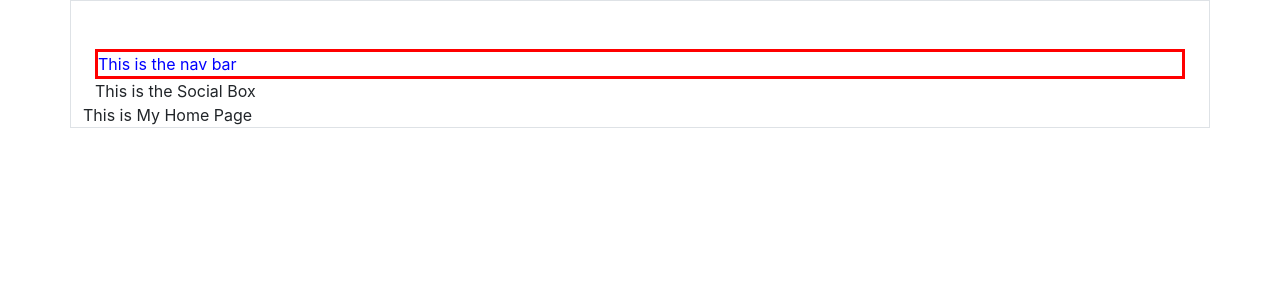
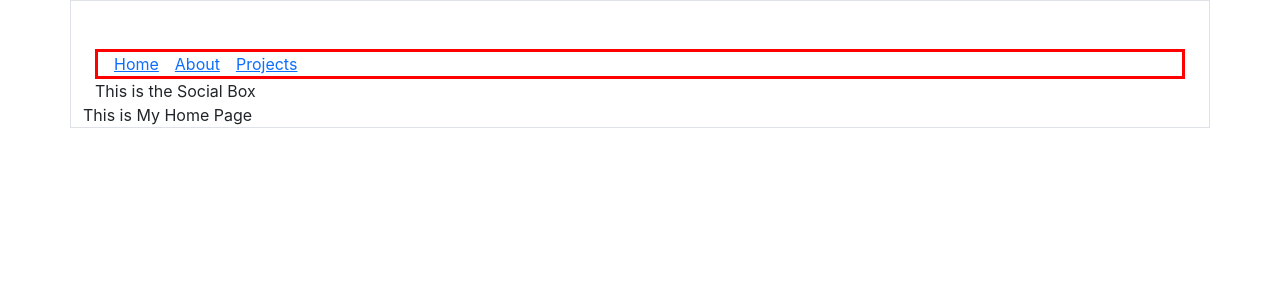
Before and after one commit to Job85/portfolio-site, a React (Create React App) app: page / in a window 1280 px wide. Shown: the top 300 px of the page. Built offline with nearby package versions, Linux system fonts and the light colour scheme.

Commit message:
styled nav-bar and anchor tags

```diff
--- a/public/css/main.css
+++ b/public/css/main.css
@@ -1,6 +1,13 @@
 .nav-bar {
   color: blue;
   border: solid red;
+  display: flex;
+  flex-direction: row;
+  justify-content: flex-start;
+}
+.nav-bar a {
+  display: block;
+  padding-left: 1rem;
 }
 
 /*# sourceMappingURL=main.css.map */
--- a/src/components/Header/NavBar.jsx
+++ b/src/components/Header/NavBar.jsx
@@ -6,10 +6,9 @@ const NavBar = () => {
 
     return (
         <div className="nav-bar">
-            This is the nav bar
-            {/* <NavLink to='/'>Home</NavLink>
+            <NavLink to='/'>Home</NavLink>
             <NavLink to="/about">About</NavLink>
-            <NavLink to="/projects">Projects</NavLink> */}
+            <NavLink to="/projects">Projects</NavLink>
         </div>
     )
 }
--- a/src/scss/layout/_navigation.scss
+++ b/src/scss/layout/_navigation.scss
@@ -1,4 +1,12 @@
 .nav-bar {
     color: blue;
     border: solid red;
+    display: flex;
+    flex-direction: row;
+    justify-content: flex-start;
+
+    a {
+        display: block;
+        padding-left: 1rem;
+    }
 }
```
Also changed, not shown: 1 other file (tests, documents, lock files or other folders).
